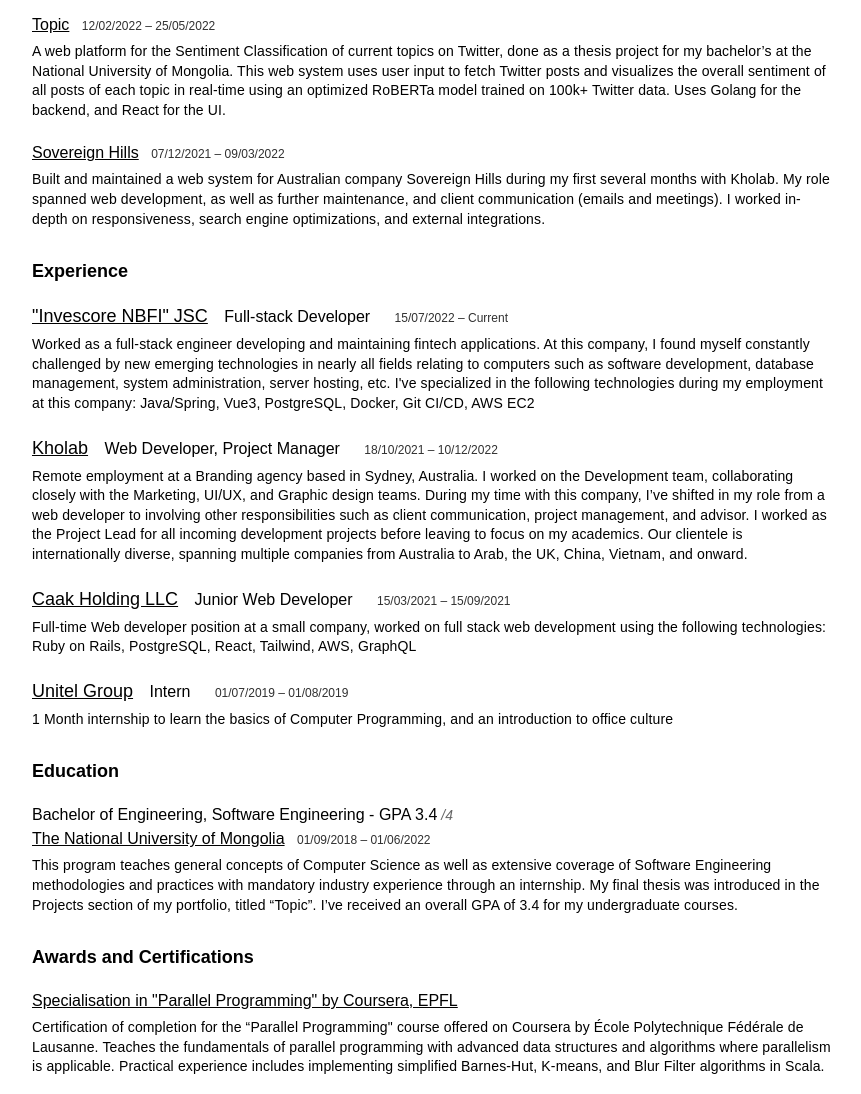
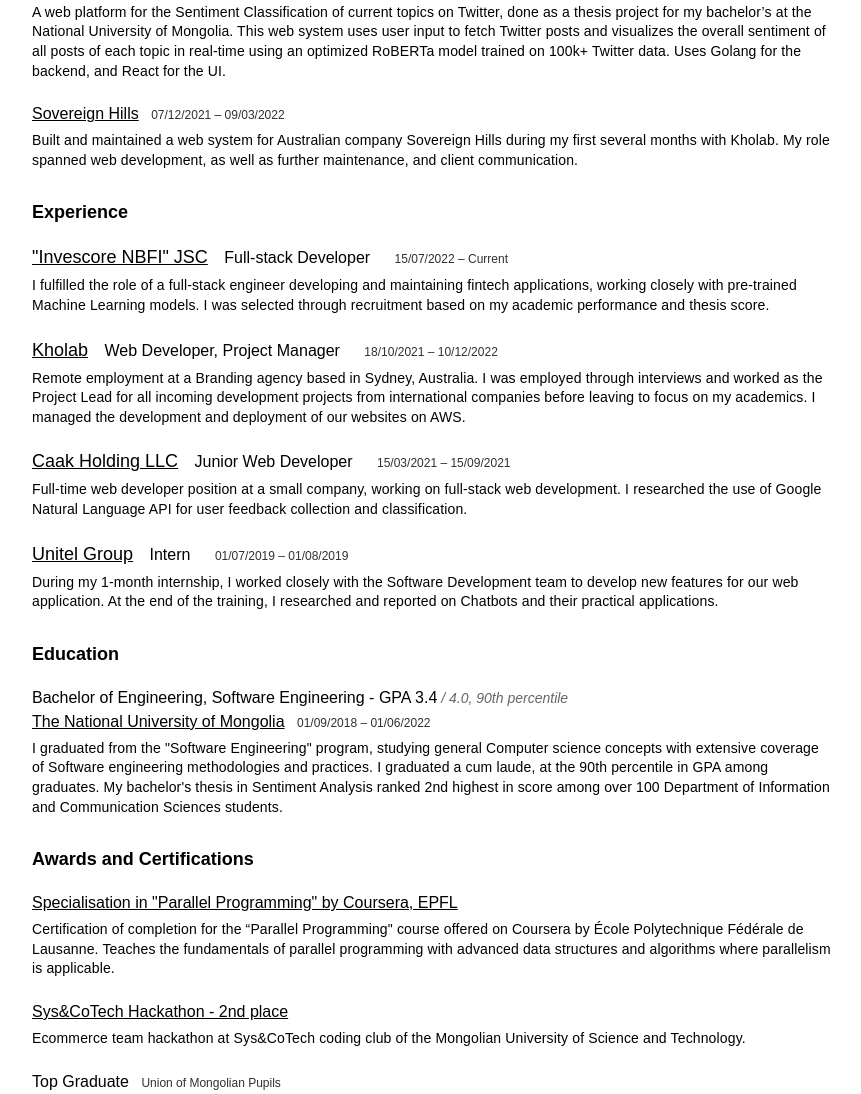
Before and after one commit to tengisbuya/tengisbuya.github.io, a plain HTML site: page index.html in a window 1280 px wide. Shown: the part 956-2050 px from the top of the page, without its empty margins (208-1069 px from the left). Drawn offline with Linux system fonts and the light colour scheme.

Commit message:
shorter text

```diff
--- a/index.html
+++ b/index.html
@@ -30,8 +30,8 @@
         </header>
         <main class="body-container">
             <!-- Introductory text -->
-            <p>I’m an undergraduate developer currently employed full-time as a full-stack software developer. I’m interested in pursuing higher education in the fields of Computer Science, Machine Learning, and Cloud Computing.</p>
-            <p>I have two years of industry experience working in software development. I specialize in front-end programming and have several web projects in my portfolio actively hosted by companies from many countries. I obtained my Bachelor of Engineering in Software Engineering, and my final thesis involved research on Natural Language Processing and Sentiment Analysis.</p>
+            <p>I’m an undergraduate developer currently employed full-time as a full-stack software developer. I’m interested in pursuing higher education in Europe.</p>
+            <p>I have two years of industry experience working in software development. I specialize in full-stack development and have several web projects in my portfolio actively hosted by companies from many countries. I obtained my Bachelor of Science in Engineering, and my final thesis involved research on Natural Language Processing and Sentiment Analysis.</p>
 
             <!-- Selected Projects -->
             <h2>Projects</h2>
@@ -49,7 +49,7 @@
                 <a target="_blank" href="https://try.awayco.com/">Awayco</a>
                 <small>25/07/2022 – 13/10/2022</small>
             </h3>
-            <p>I worked on the development of a web application for Awayco, an Australia-based company that empowers sustainability through the use of a circular economy with rental goods and services. I was sent by Kholab to share my expertise with Awayco’s development team, and to advise on what technologies to use, how to structure and organize frontend code, and best practices when using Tailwind and Angular.</p>
+            <p>I worked on developing a web application for Awayco, an Australia-based company that empowers sustainability through a circular economy with rental goods and services.</p>
             <h3>
                 <a target="_blank" href="https://leadingedgedc.com/">LEDC</a>
                 <small> 21/03/2022 – 12/07/2022</small>
@@ -64,7 +64,7 @@
                 <a target="_blank" href="https://www.sovereignhills.com.au/">Sovereign Hills</a>
                 <small>07/12/2021 – 09/03/2022</small>
             </h3>
-            <p>Built and maintained a web system for Australian company Sovereign Hills during my first several months with Kholab. My role spanned web development, as well as further maintenance, and client communication (emails and meetings). I worked in-depth on responsiveness, search engine optimizations, and external integrations.</p>
+            <p>Built and maintained a web system for Australian company Sovereign Hills during my first several months with Kholab. My role spanned web development, as well as further maintenance, and client communication.</p>
 
             <!-- Selected Experience -->
             <h2>Experience</h2>
@@ -73,39 +73,39 @@
                 <span>Full-stack Developer</span>
                 <small>15/07/2022 – Current</small>
             </h3>
-            <p>Worked as a full-stack engineer developing and maintaining fintech applications. At this company, I found myself constantly challenged by new emerging technologies in nearly all fields relating to computers such as software development, database management, system administration, server hosting, etc. I've specialized in the following technologies during my employment at this company: Java/Spring, Vue3, PostgreSQL, Docker, Git CI/CD, AWS EC2</p>
+            <p>I fulfilled the role of a full-stack engineer developing and maintaining fintech applications, working closely with pre-trained Machine Learning models. I was selected through recruitment based on my academic performance and thesis score.</p>
             <h3>
                 <a target="_blank" class="job" href="https://www.kholab.co/">Kholab</a>
                 <span>Web Developer, Project Manager</span>
                 <small>18/10/2021 – 10/12/2022</small>
             </h3>
-            <p>Remote employment at a Branding agency based in Sydney, Australia. I worked on the Development team, collaborating closely with the Marketing, UI/UX, and Graphic design teams. During my time with this company, I’ve shifted in my role from a web developer to involving other responsibilities such as client communication, project management, and advisor. I worked as the Project Lead for all incoming development projects before leaving to focus on my academics. Our clientele is internationally diverse, spanning multiple companies from Australia to Arab, the UK, China, Vietnam, and onward.</p>
+            <p>Remote employment at a Branding agency based in Sydney, Australia. I was employed through interviews and worked as the Project Lead for all incoming development projects from international companies before leaving to focus on my academics. I managed the development and deployment of our websites on AWS.</p>
             <h3>
                 <a target="_blank" class="job" href="https://www.caak.mn/">Caak Holding LLC</a>
                 <span>Junior Web Developer</span>
                 <small>15/03/2021 – 15/09/2021</small>
             </h3>
-            <p>Full-time Web developer position at a small company, worked on full stack web development using the following technologies: Ruby on Rails, PostgreSQL, React, Tailwind, AWS, GraphQL</p>
+            <p>Full-time web developer position at a small company, working on full-stack web development. I researched the use of Google Natural Language API for user feedback collection and classification.</p>
             <h3>
                 <a target="_blank" class="job" href="https://www.unitel.mn/unitel/">Unitel Group</a>
                 <span>Intern</span>
                 <small>01/07/2019 – 01/08/2019</small>
             </h3>
-            <p>1 Month internship to learn the basics of Computer Programming, and an introduction to office culture</p>
+            <p>During my 1-month internship, I worked closely with the Software Development team to develop new features for our web application. At the end of the training, I researched and reported on Chatbots and their practical applications.</p>
 
             <!-- Education -->
             <h2>Education</h2>
             <h3>
-                <div class="education">Bachelor of Engineering, Software Engineering - GPA 3.4<i>/4</i></div>
+                <div class="education">Bachelor of Engineering, Software Engineering - GPA 3.4<i>/ 4.0, 90th percentile</i></div>
                 <a target="_blank" href="https://www.num.edu.mn/en/">The National University of Mongolia</a>
                 <small>01/09/2018 – 01/06/2022</small>
             </h3>
-            <p>This program teaches general concepts of Computer Science as well as extensive coverage of Software Engineering methodologies and practices with mandatory industry experience through an internship. My final thesis was introduced in the Projects section of my portfolio, titled “Topic”. I’ve received an overall GPA of 3.4 for my undergraduate courses.</p>
+            <p>I graduated from the "Software Engineering" program, studying general Computer science concepts with extensive coverage of Software engineering methodologies and practices. I graduated a cum laude, at the 90th percentile in GPA among graduates. My bachelor's thesis in Sentiment Analysis ranked 2nd highest in score among over 100 Department of Information and Communication Sciences students.</p>
 
             <!-- Awards and Certs -->
             <h2>Awards and Certifications</h2>
             <h3><a target="_blank" href="assets/files/parallelCert.pdf">Specialisation in "Parallel Programming" by Coursera, EPFL</a></h3>
-            <p>Certification of completion for the “Parallel Programming" course offered on Coursera by École Polytechnique Fédérale de Lausanne. Teaches the fundamentals of parallel programming with advanced data structures and algorithms where parallelism is applicable. Practical experience includes implementing simplified Barnes-Hut, K-means, and Blur Filter algorithms in Scala.</p>
+            <p>Certification of completion for the “Parallel Programming" course offered on Coursera by École Polytechnique Fédérale de Lausanne. Teaches the fundamentals of parallel programming with advanced data structures and algorithms where parallelism is applicable.</p>
             <h3><a target="_blank" href="https://www.facebook.com/SysAndCoTech/photos/pcb.7648770378481307/7648763448482000">Sys&CoTech Hackathon - 2nd place</a></h3>
             <p>Ecommerce team hackathon at Sys&CoTech coding club of the Mongolian University of Science and Technology.</p>
             <h3>Top Graduate <small>Union of Mongolian Pupils</small></h3>
```
